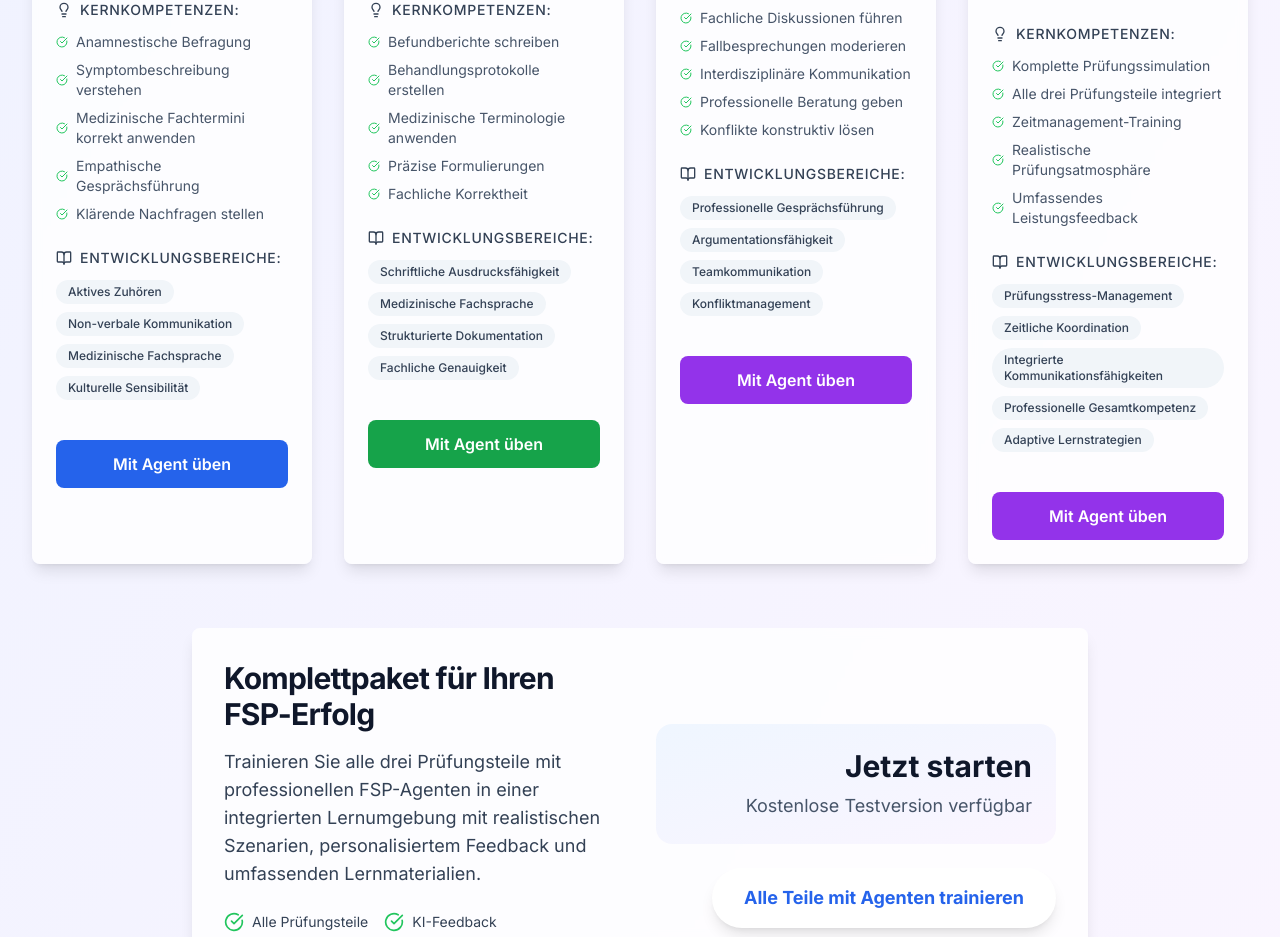
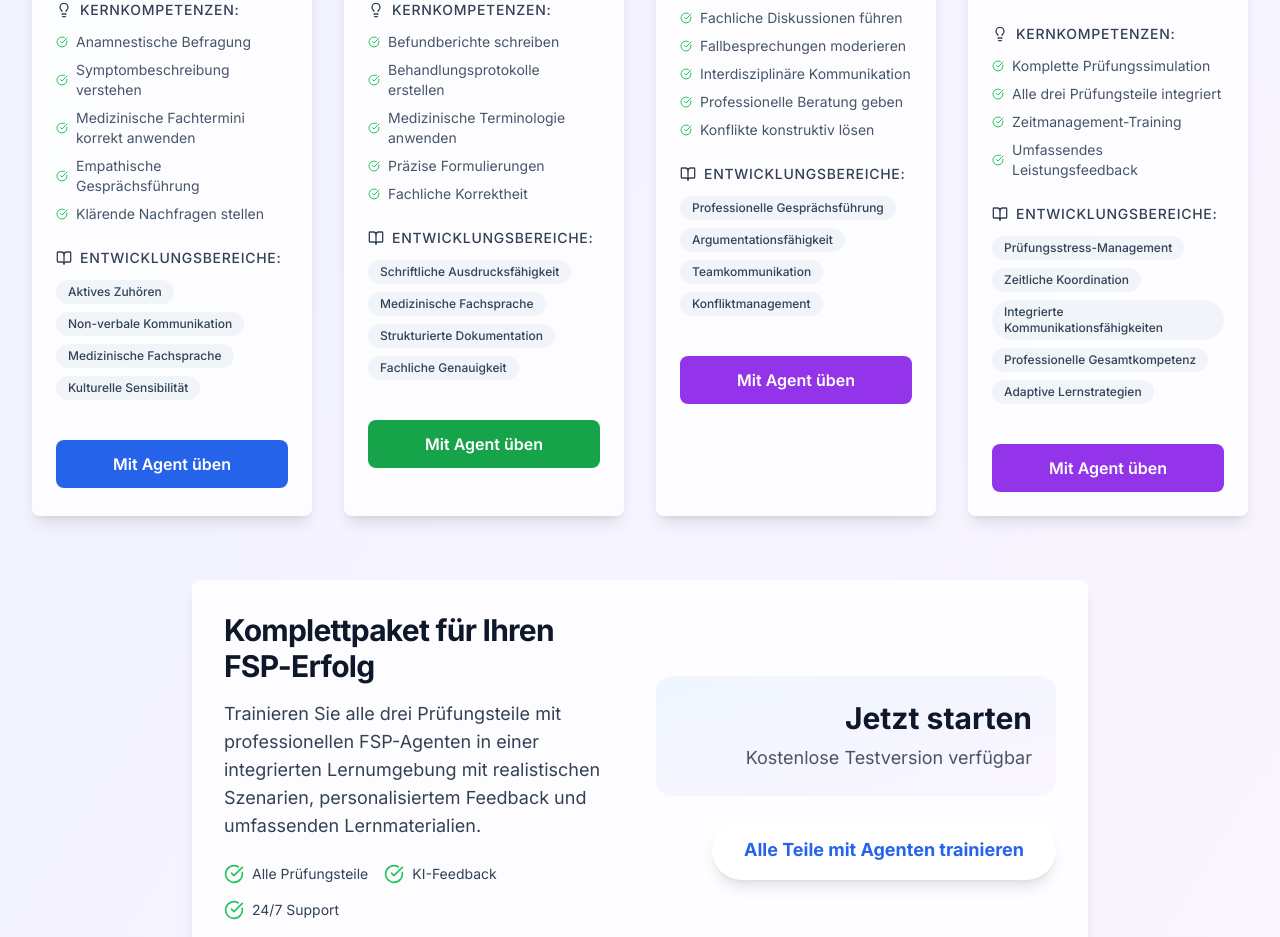
Before and after one commit to kabutar111/FSPui, a React (Vite) app: page / in a window 1280 px wide. Shown: the part 2943-3880 px from the top of the page. Built offline with nearby package versions, Linux system fonts and the light colour scheme.

Commit message:
Remove 'Realistische Prüfungsatmosphäre' from Prüfung card features list

```diff
--- a/src/components/sections/ExamPartsSection.tsx
+++ b/src/components/sections/ExamPartsSection.tsx
@@ -156,7 +156,6 @@ const ExamPartsSection: React.FC = () => {
         "Komplette Prüfungssimulation",
         "Alle drei Prüfungsteile integriert",
         "Zeitmanagement-Training",
-        "Realistische Prüfungsatmosphäre",
         "Umfassendes Leistungsfeedback"
       ],
       skills: [
```
